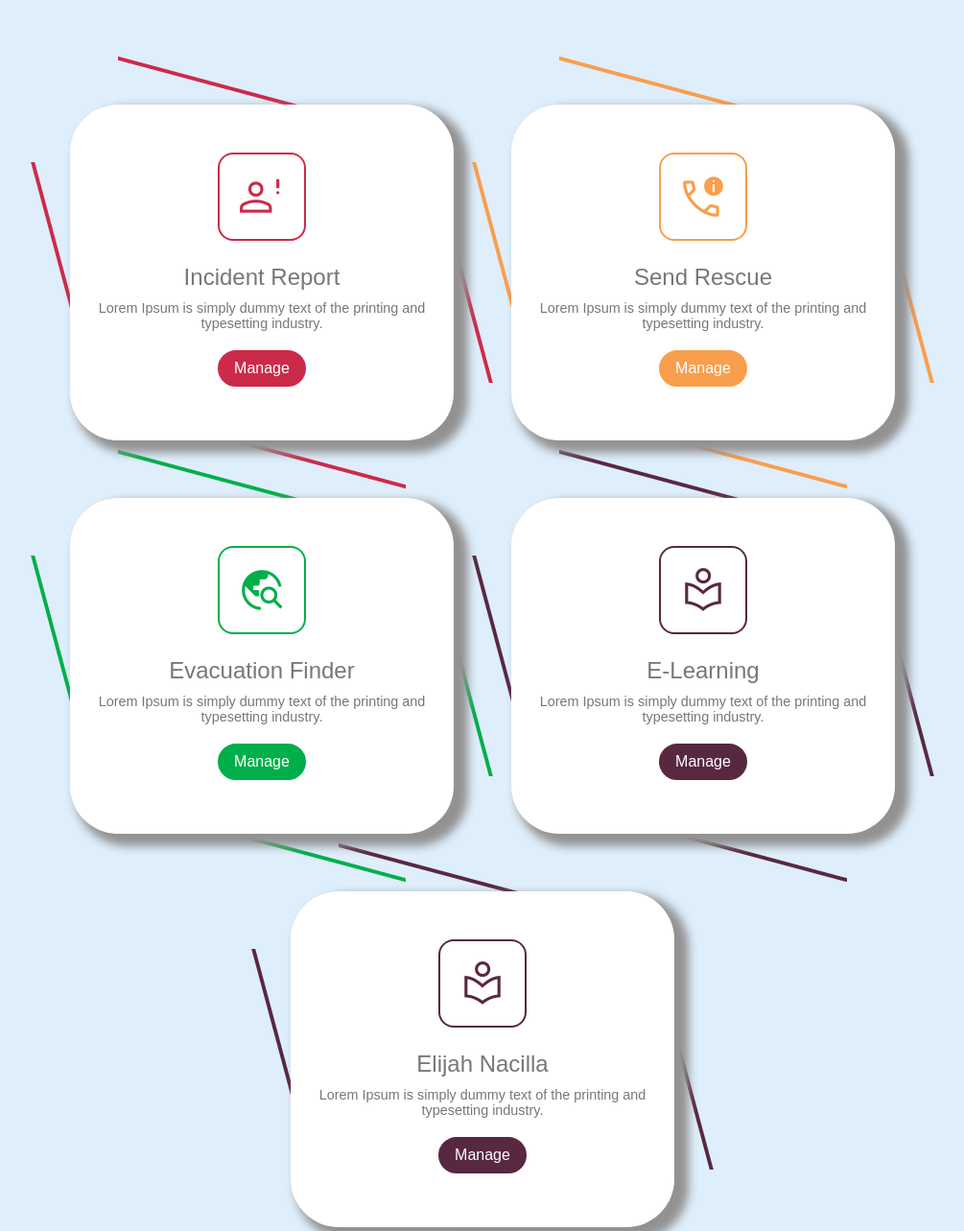
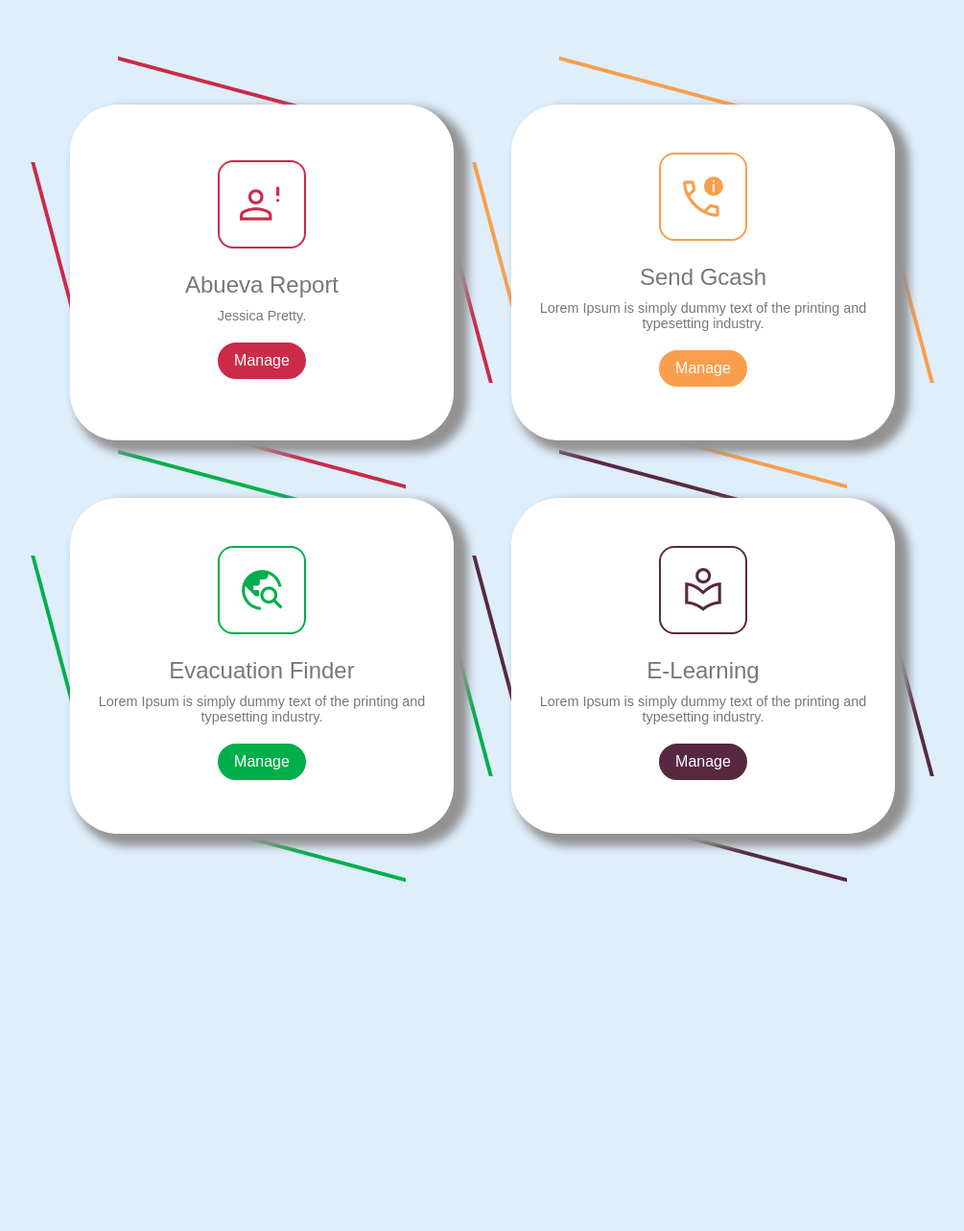
Before and after one commit to HAJI1215/iseeyou, a plain HTML site: page index.html in a window 1280 px wide. Shown: the part 19-1302 px from the top of the page at 96% size, without its empty margins (137-1142 px from the left). After the commit the page ends 996 px from the top, so only its background shows below. Drawn offline with nearby package versions, Linux system fonts and the light colour scheme.

Commit message:
Add files via upload

```diff
--- a/index.html
+++ b/index.html
@@ -27,8 +27,8 @@
           <i class="fa-solid fa-paintbrush"></i>
         </div>
         <div class="card__content">
-          <h3>Incident Report</h3>
-          <p>Lorem Ipsum is simply dummy text of the printing and typesetting industry.</p>
+          <h3>Abueva Report</h3>
+          <p>Jessica Pretty.</p>
           <a href="incident.html">Manage</a>
         </div>
       </div>
@@ -43,7 +43,7 @@
           <i class="fa-solid fa-code"></i>
         </div>
         <div class="card__content">
-          <h3>Send Rescue</h3>
+          <h3>Send Gcash</h3>
           <p>Lorem Ipsum is simply dummy text of the printing and typesetting industry.</p>
           <a href="send.html">Manage</a>
         </div>
@@ -82,22 +82,6 @@
       </div>
     </div>
 
-    <div class="card__bx" style="--clr: #582841">
-      <div class="card__data">
-        <div class="card__icon">
-            <span class="material-symbols-outlined">
-            local_library
-            </span>
-          <i class="fa-brands fa-searchengin"></i>
-        </div>
-        <div class="card__content">
-          <h3>Elijah Nacilla</h3>
-          <p>Lorem Ipsum is simply dummy text of the printing and typesetting industry.</p>
-          <a href="learning.html">Manage</a>
-        </div>
-      </div>
-    </div>
-
   </section>
 </section>
 </body>
```
